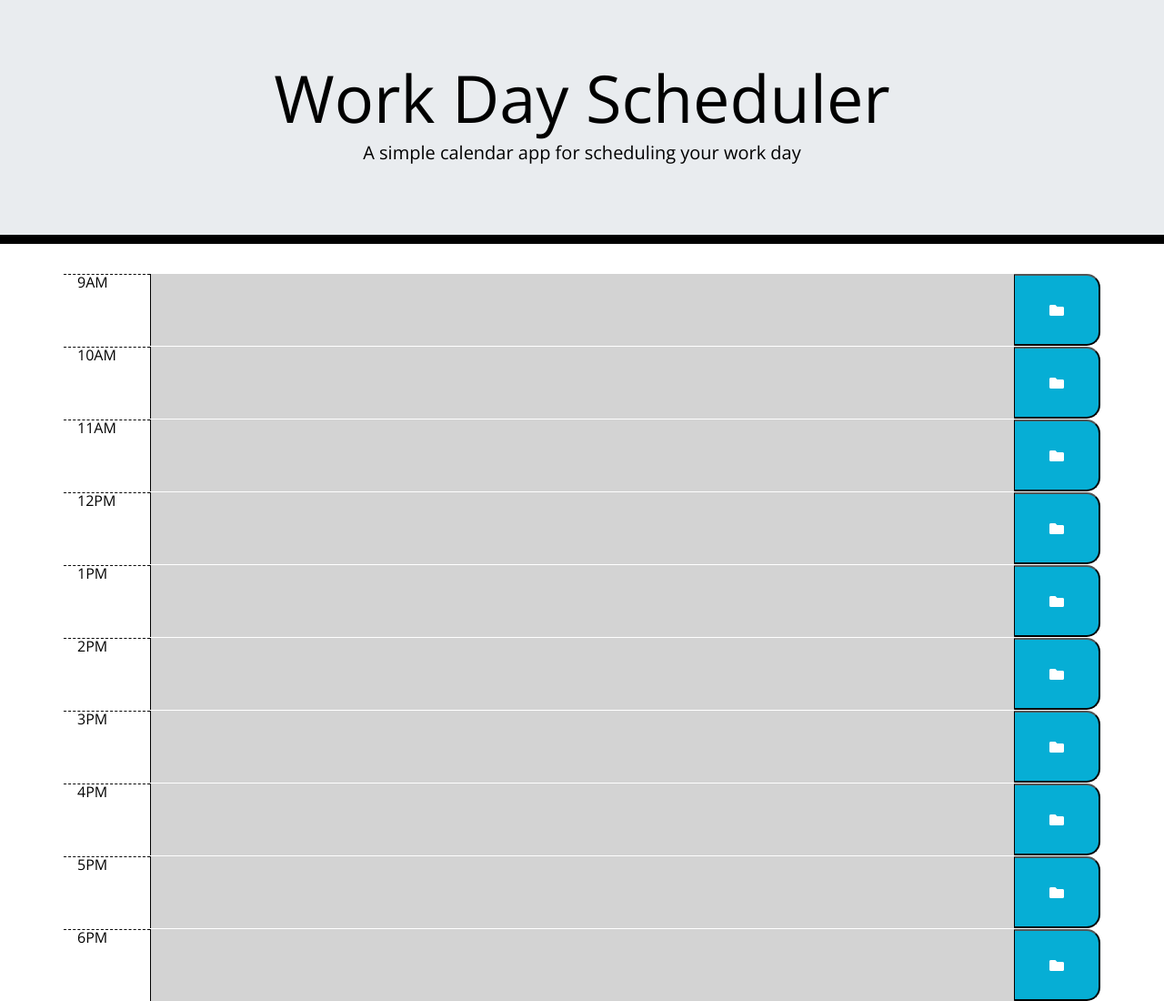
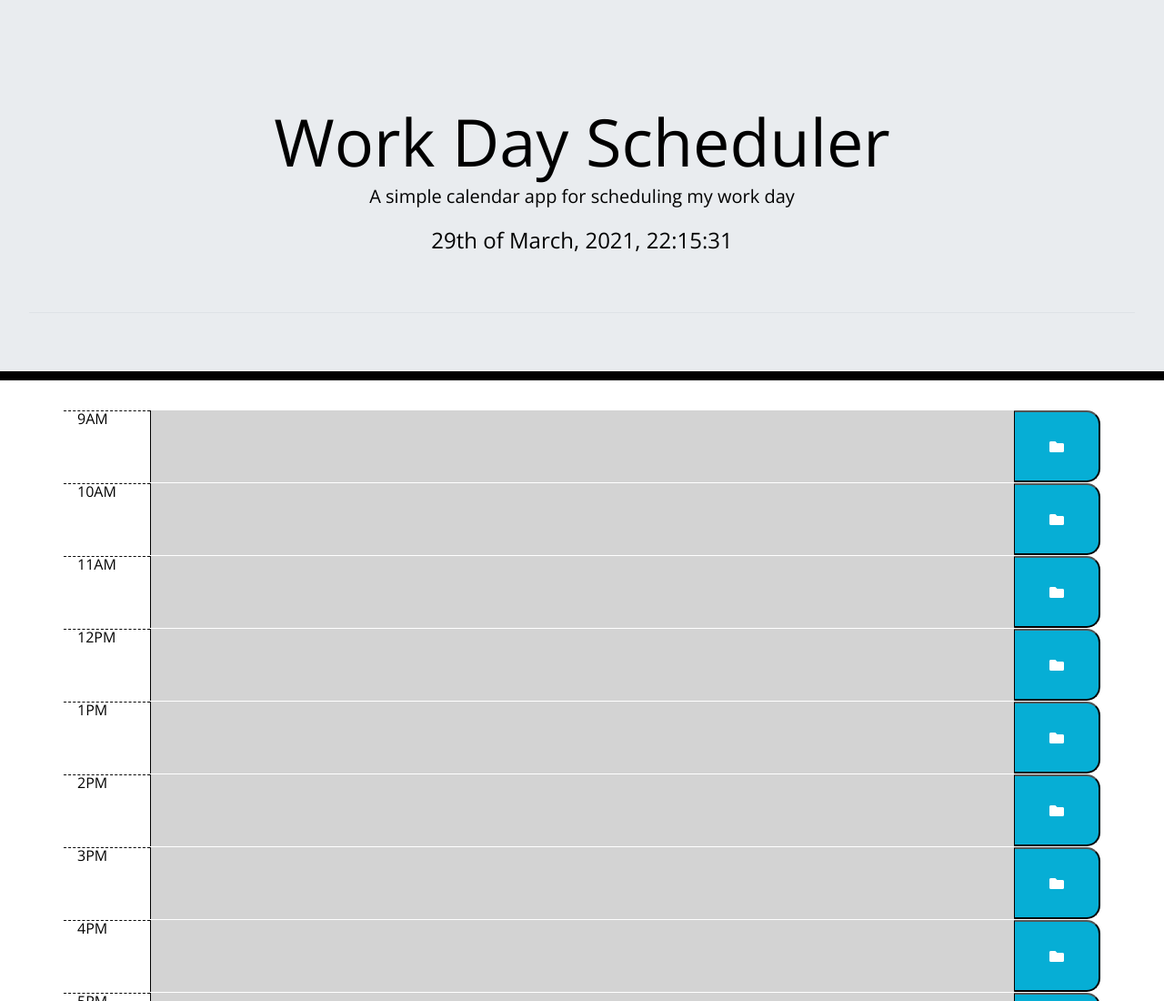
Before and after one commit to vilmaq/work-day-scheduler, a plain HTML site: page index.html in a window 1280 px wide. Shown: the top 1100 px of the page at 91% size. Drawn offline with nearby package versions, Linux system fonts and the light colour scheme.

Commit message:
add Current date and time

```diff
--- /dev/null
+++ b/Develop/main.js
@@ -0,0 +1,19 @@
+const getCurrentDateTime = () => {
+  const dateTime = moment().format("Do [of] MMMM, YYYY, HH:mm:ss");
+  return dateTime;
+};
+
+const startTimer = () => {
+  const timerTick = () => {
+    const dateTimeText = getCurrentDateTime();
+    $(".clock").text(dateTimeText);
+  };
+
+  setInterval(timerTick, 1000);
+};
+
+const main = () => {
+  startTimer();
+};
+
+$("document").ready(main);
--- a/index.html
+++ b/index.html
@@ -24,8 +24,10 @@
 
   <body>
     <header class="jumbotron">
+      <div class="text-center py-5 border-bottom border-4 banner">
       <h1 class="display-3">Work Day Scheduler</h1>
-      <p class="lead">A simple calendar app for scheduling your work day</p>
+      <p class="lead">A simple calendar app for scheduling my work day</p>
+      <h4 class="mt-4 clock"></h4>
       <p id="currentDay" class="lead"></p>
     </header>
     <div class="container">
@@ -84,5 +86,6 @@
 
     <script src="https://cdnjs.cloudflare.com/ajax/libs/jquery/3.2.1/jquery.min.js"></script>
     <script src="https://cdnjs.cloudflare.com/ajax/libs/moment.js/2.24.0/moment.min.js"></script>
+    <script src="Develop/main.js"></script>
   </body>
 </html>
```
